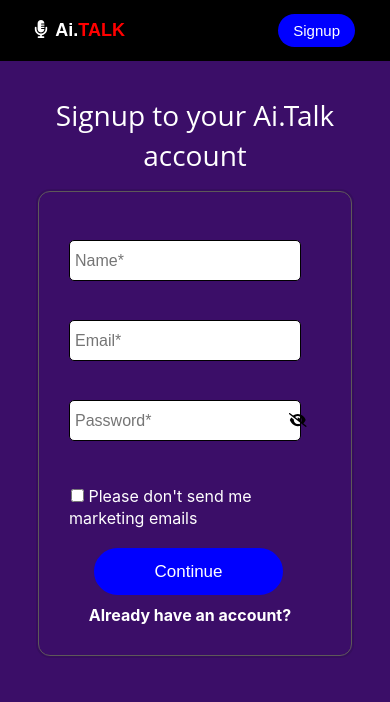
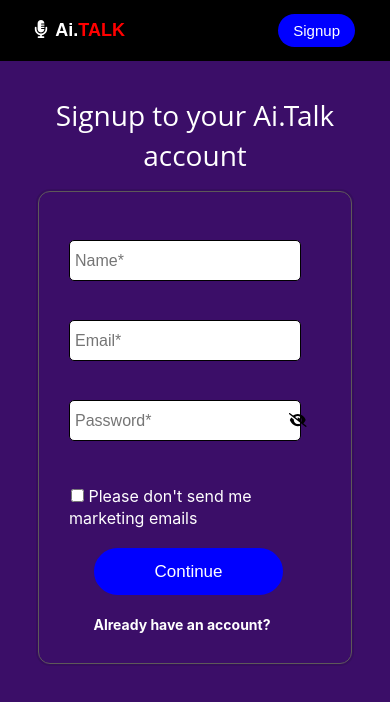
Before and after one commit to anilbhangay/Developer-Work, a React (Create React App) app in the folder Voice_Speech/: page /Signup in a window 390 px wide. Shown: the top 702 px of the page. Built offline with nearby package versions, Linux system fonts and the light colour scheme.

Commit message:
Fixed error code lines

```diff
--- a/Voice_Speech/src/components/register/Login.css
+++ b/Voice_Speech/src/components/register/Login.css
@@ -172,4 +172,10 @@ a {
     font-size: 17px;
   }
 
+  .form-links-login h4 {
+    margin-top: 24px;
+    margin-right: 19px;
+    font-size: 14px;
+  }
+
 }
--- a/Voice_Speech/src/components/register/Signup.css
+++ b/Voice_Speech/src/components/register/Signup.css
@@ -166,9 +166,9 @@
   }
 
   .form-links-signup h4 {
-    margin-top: 10px;
-    margin-right: 10px;
-    font-size: 16px;
+    margin-top: 21px;
+    margin-right: 26px;
+    font-size: 14px;
   }
 
  }
```
